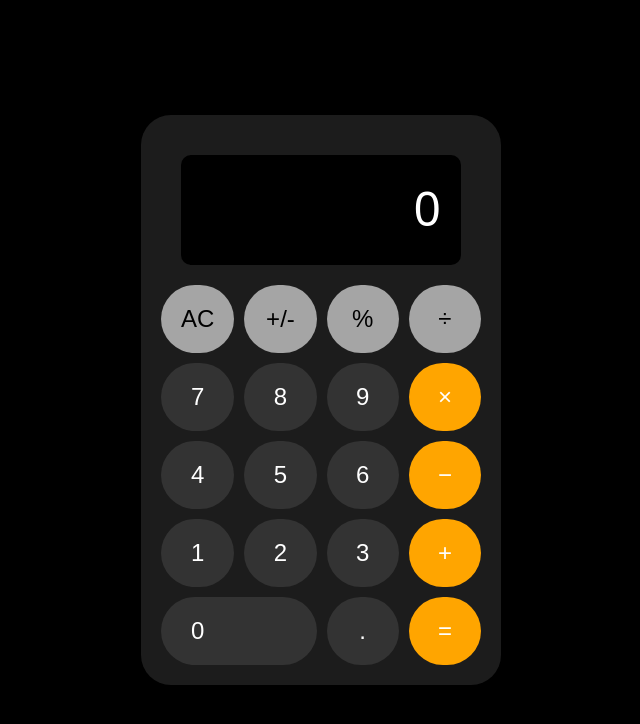
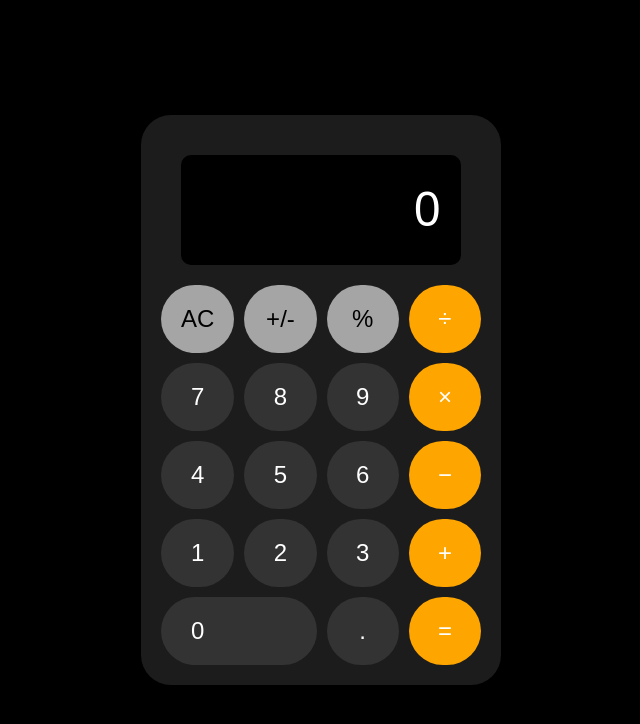
Before and after one commit to Danie816847/IphoneCalculator, a plain HTML site: page index.html in a window 1280 px wide. Shown: the whole page, without its empty margins (319-959 px from the left). Drawn offline with Linux system fonts and the light colour scheme.

Commit message:
Update index.html

```diff
--- a/index.html
+++ b/index.html
@@ -13,7 +13,7 @@
             <button class="btn gray" onclick="clearDisplay()">AC</button>
             <button class="btn gray" onclick="toggleSign()">+/-</button>
             <button class="btn gray" onclick="input('%')">%</button>
-            <button class="btn gray" onclick="input('÷')">÷</button>
+            <button class="btn orange" onclick="input('÷')">÷</button>
 
             <button class="btn" onclick="input('7')">7</button>
             <button class="btn" onclick="input('8')">8</button>
```
